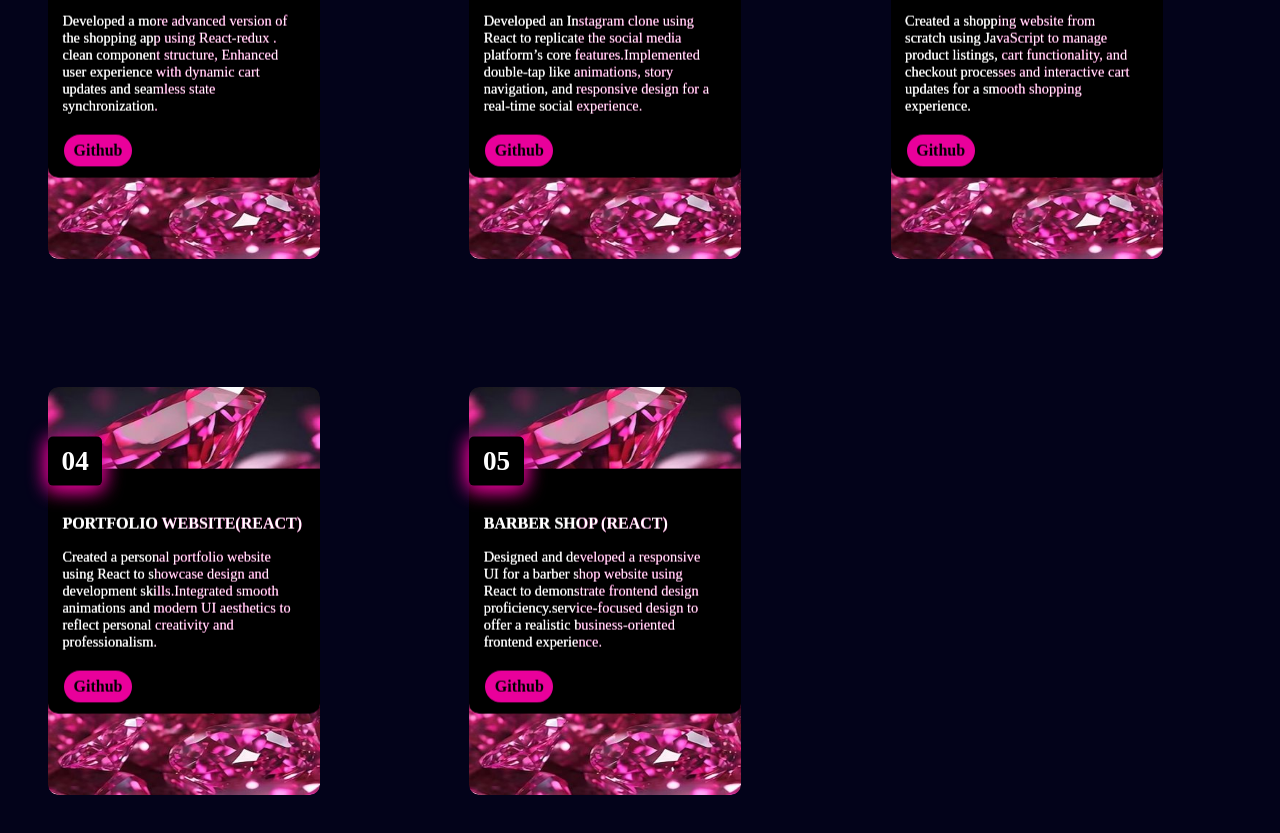
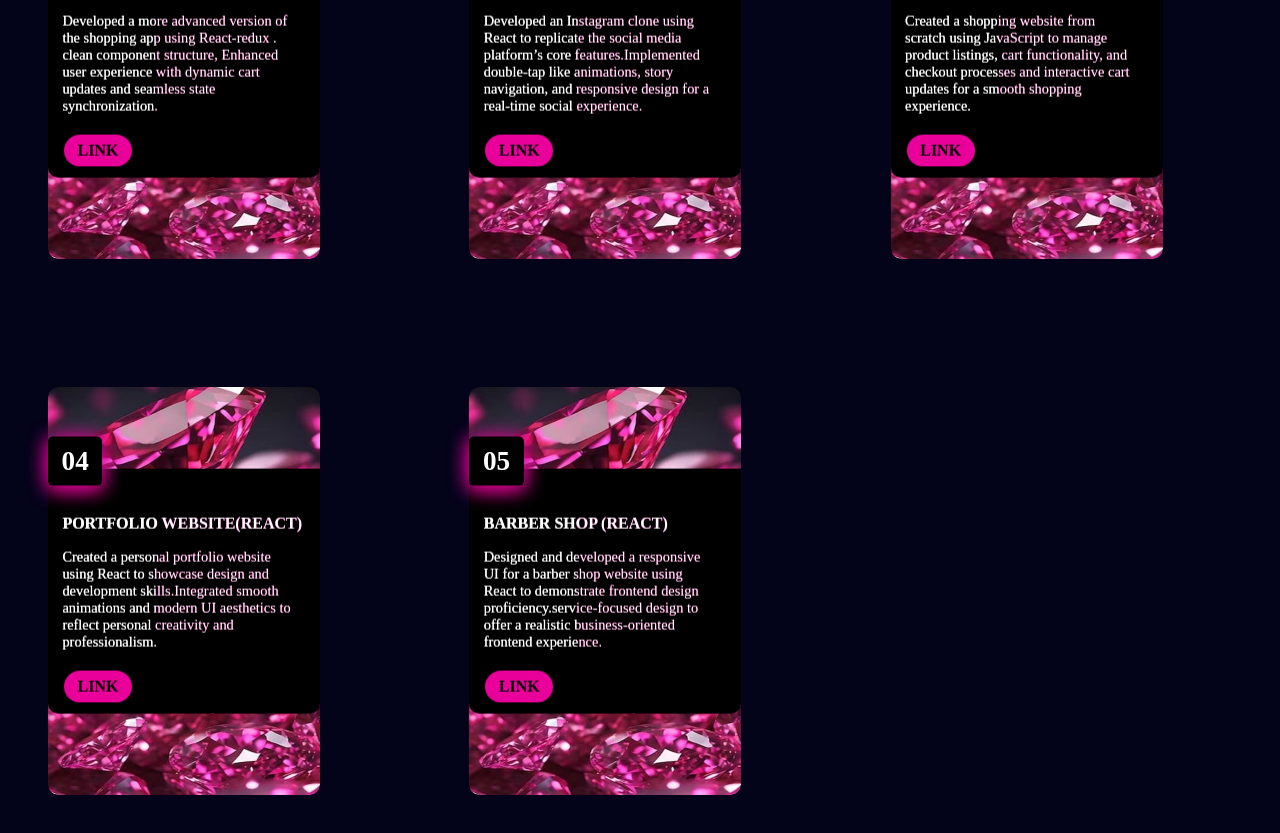
Before and after one commit to sesansu-bit/SESHANUSU-PORTFOLIO, a React (Vite) app: page / in a window 1280 px wide. Shown: the part 3220-4053 px from the top of the page. Built offline with nearby package versions, Linux system fonts and the light colour scheme.

Commit message:
link added

```diff
--- a/src/project.jsx
+++ b/src/project.jsx
@@ -4,26 +4,31 @@ const  Project = () =>{
         {
           number: "01",
           title: "SHOPPING UI (REACT-REDUX)",
+          link:"https://frontend-shopp.onrender.com/",
           description: "Developed a more advanced version of the shopping app using React-redux . clean component structure, Enhanced user experience with dynamic cart updates and seamless state synchronization.",
         },
         {
           number: "02",
           title: "SOCIALMEDIA CLONE(REACT)",
+          link:"https://github.com/sesansu-bit?tab=repositories",
           description: "Developed an Instagram clone using React to replicate the social media platform’s core features.Implemented double-tap like animations, story navigation, and responsive design for a real-time social experience.",
         },
         {
           number: "03",
           title: "SHOPPING UI (JAVASCRIPT)",
+          link:"https://github.com/sesansu-bit?tab=repositories",
           description: "Created a shopping website from scratch using JavaScript to manage product listings, cart functionality, and checkout processes and interactive cart updates for a smooth shopping experience.",
         },
         {
           number: "04",
           title: "PORTFOLIO WEBSITE(REACT)",
+          link:"https://seshanusu-portfolio.vercel.app/",
           description: "Created a personal portfolio website using React to showcase design and development skills.Integrated smooth animations and modern UI aesthetics to reflect personal creativity and professionalism.",
         },
         {
           number: "05",
           title: "BARBER SHOP (REACT)",
+          link:"https://alpha-barber-shop.vercel.app/",
           description: "Designed and developed a responsive UI for a barber shop website using React to demonstrate frontend design proficiency.service-focused design to offer a realistic business-oriented frontend experience.",
         }
       ];
@@ -49,7 +54,7 @@ const  Project = () =>{
       <div className={styles["project-number"]}>{project.number}</div>
       <p className={styles["project-title"]}>{project.title}</p>
       <p className={styles["project-description"]}>{project.description}</p>
-      <a href="https://github.com/sesansu-bit?tab=repositories" className={styles["github"]}>Github</a>     </div>
+      <a href="https://github.com/sesansu-bit?tab=repositories" className={styles["github"]}>LINK</a>     </div>
   </div>
 ))}
 
```
